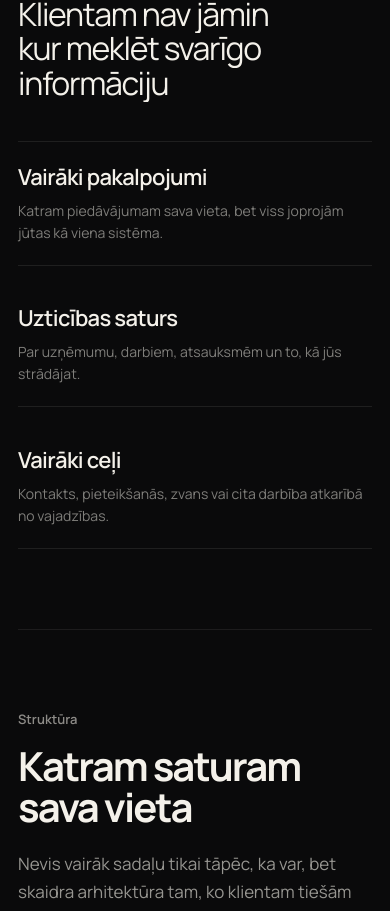
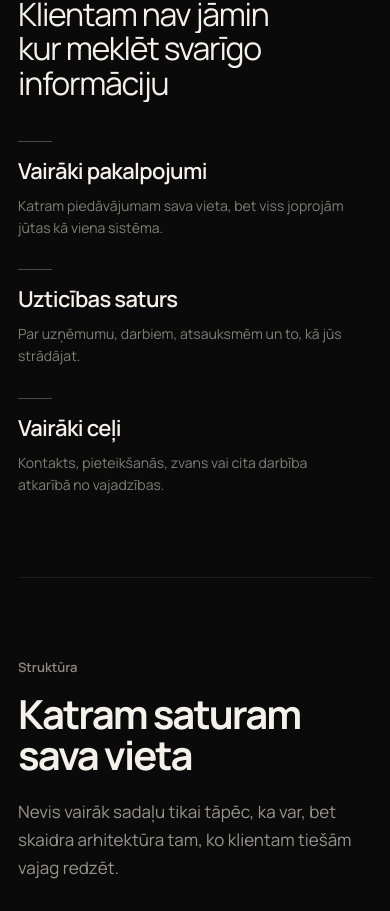
Before and after one commit to davisl24/WEBSITEAGENCY, a Next.js app: page /pakalpojumi/uznemuma-majaslapa in a window 390 px wide. Shown: the part 1531-2442 px from the top of the page. Built offline with nearby package versions, Linux system fonts and the light colour scheme.

Commit message:
polish: make company fit section editorial

```diff
--- a/app/globals.css
+++ b/app/globals.css
@@ -2970,3 +2970,76 @@
     grid-template-columns:1fr;
   }
 }
+
+
+/* Company service: editorial fit composition */
+.company-fit-side{
+  display:grid;
+  grid-template-columns:repeat(6,minmax(0,1fr));
+  row-gap:42px;
+  align-items:start;
+}
+.company-fit-item{
+  padding:0;
+  border:0;
+  max-width:360px;
+}
+.company-fit-item:first-child{
+  border:0;
+  grid-column:2/7;
+}
+.company-fit-item:nth-child(2){
+  grid-column:1/6;
+}
+.company-fit-item:nth-child(3){
+  grid-column:2/7;
+}
+.company-fit-item h3{
+  position:relative;
+  margin:0;
+  font-size:22px;
+  letter-spacing:-.03em;
+  font-weight:600;
+}
+.company-fit-item h3::before{
+  content:"";
+  display:block;
+  width:34px;
+  height:1px;
+  margin-bottom:14px;
+  background:rgba(244,241,234,.28);
+}
+.company-fit-item p{
+  margin:9px 0 0;
+  max-width:340px;
+  font-size:14px;
+  line-height:1.6;
+  color:rgba(244,241,234,.5);
+}
+.company-fit-item.reveal-on-view{
+  transform:translate3d(22px,18px,0);
+}
+.company-fit-item.reveal-on-view.is-visible{
+  transform:none;
+}
+
+@media(max-width:900px){
+  .company-fit-side{
+    grid-template-columns:repeat(6,minmax(0,1fr));
+    row-gap:34px;
+  }
+}
+
+@media(max-width:700px){
+  .company-fit-side{
+    display:flex;
+    flex-direction:column;
+    gap:30px;
+  }
+  .company-fit-item,
+  .company-fit-item:first-child,
+  .company-fit-item:nth-child(2),
+  .company-fit-item:nth-child(3){
+    max-width:100%;
+  }
+}
```
